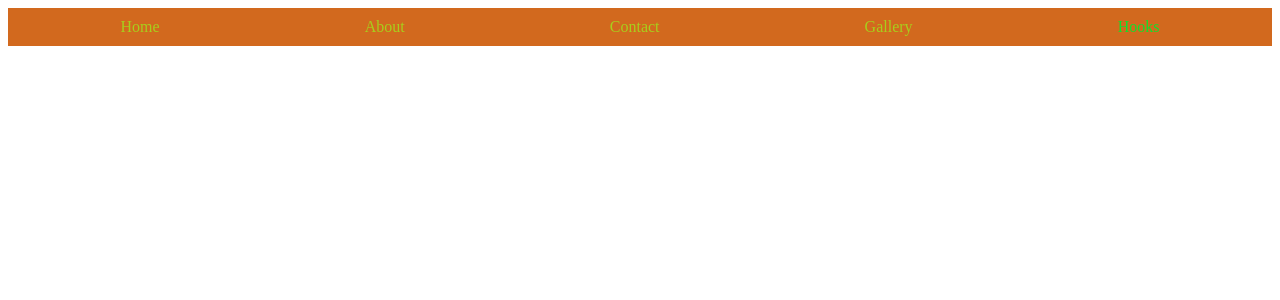
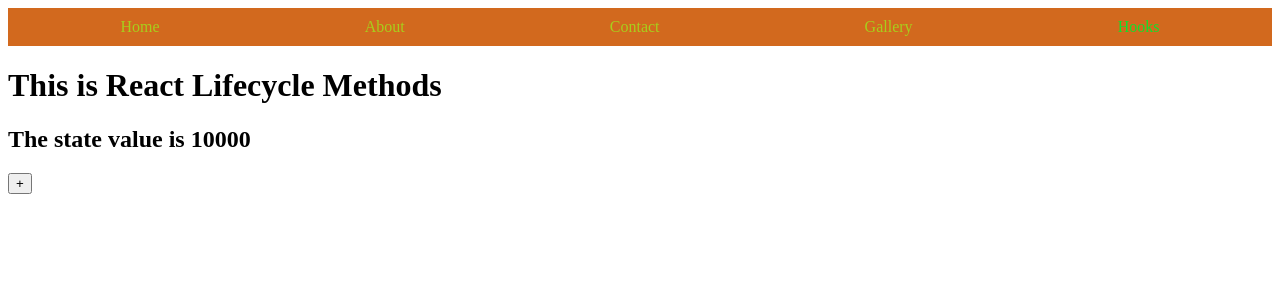
Before and after one commit to aswinsuriya16/MERN-SECE, a React (Vite) app in the folder seceFrontend/: page /ReactLifecycleMethods in a window 1280 px wide. Shown: the top 300 px of the page. Built offline with nearby package versions, Linux system fonts and the light colour scheme.

Commit message:
Day 11 FN

```diff
--- a/seceFrontend/src/App.jsx
+++ b/seceFrontend/src/App.jsx
@@ -15,6 +15,7 @@
 import UseMemo from './components/components/FunctionalComponents/Hooks/UseMemo'
 import UseCallback from './components/components/FunctionalComponents/Hooks/UseCallback'
 import UseReducer from './components/components/FunctionalComponents/Hooks/UseReducer'
+import ReactLifecycleMethods from './components/components/classComponents/ReactLifecycleMethods'
  function App() {
   return (
     <>
@@ -27,6 +28,7 @@
         <Route path="/Contact" element={<Constact />}></Route>
         <Route path="/ClassCompEG" element={<ClassCompEG />}></Route>
         <Route path="/Gallery" element={<Gallery/>}></Route>
+        <Route path="/ReactLifecycleMethods" element={<ReactLifecycleMethods/>}></Route>
         <Route path="/use-state" element={<Constact />}></Route>
         <Route path='/useEffect' element={<UseEffect />}></Route>
         <Route path="/UseState" element={<UserState/>}></Route>
--- a/seceFrontend/src/components/components/FunctionalComponents/Navbar.jsx
+++ b/seceFrontend/src/components/components/FunctionalComponents/Navbar.jsx
@@ -26,6 +26,7 @@
                     <li><Link to="/UseRef" class="link">UseRef</Link></li>
                     <li><Link to="/UseMemo" class="link">UseMemo</Link></li>
                     <li><Link to="/UseCallback" class="link">UseCallback</Link></li>
+                    <li><Link to="/ReactLifecycleMethods" class="link">ReactLifecycleMethods</Link></li>
                 </ol>)}
             </div>
 
--- /dev/null
+++ b/seceFrontend/src/components/components/classComponents/ReactLifecycleMethods.jsx
@@ -0,0 +1,38 @@
+import React from "react";
+class ReactLifecycleMethods extends React.Component {
+  constructor() {
+    super();
+    this.state = {
+      number: 0,
+    };
+  }
+  updateNum = () => {
+    this.setState({ number: this.state.number + 1 })
+  }
+  componentDidMount(){
+    console.log("Comp Mounted");
+  }
+  componentDidUpdate(prevProps,prevState){
+    if(prevState.number !== this.state.number){
+        console.log("Update Comp",prevState.number, this.state.number);
+    }
+  }
+  componentWillUnmount(){
+    console.log("Comp Unmounted");
+    this.setState({number:10000})
+  }
+  render() {
+    return (
+      <div>
+        <h1>This is React Lifecycle Methods</h1>
+        <h2>The state value is {this.state.number}</h2>
+        <button
+          onClick={this.updateNum}
+        >
+          +
+        </button>
+      </div>
+    );
+  }
+}
+export default ReactLifecycleMethods;
```
